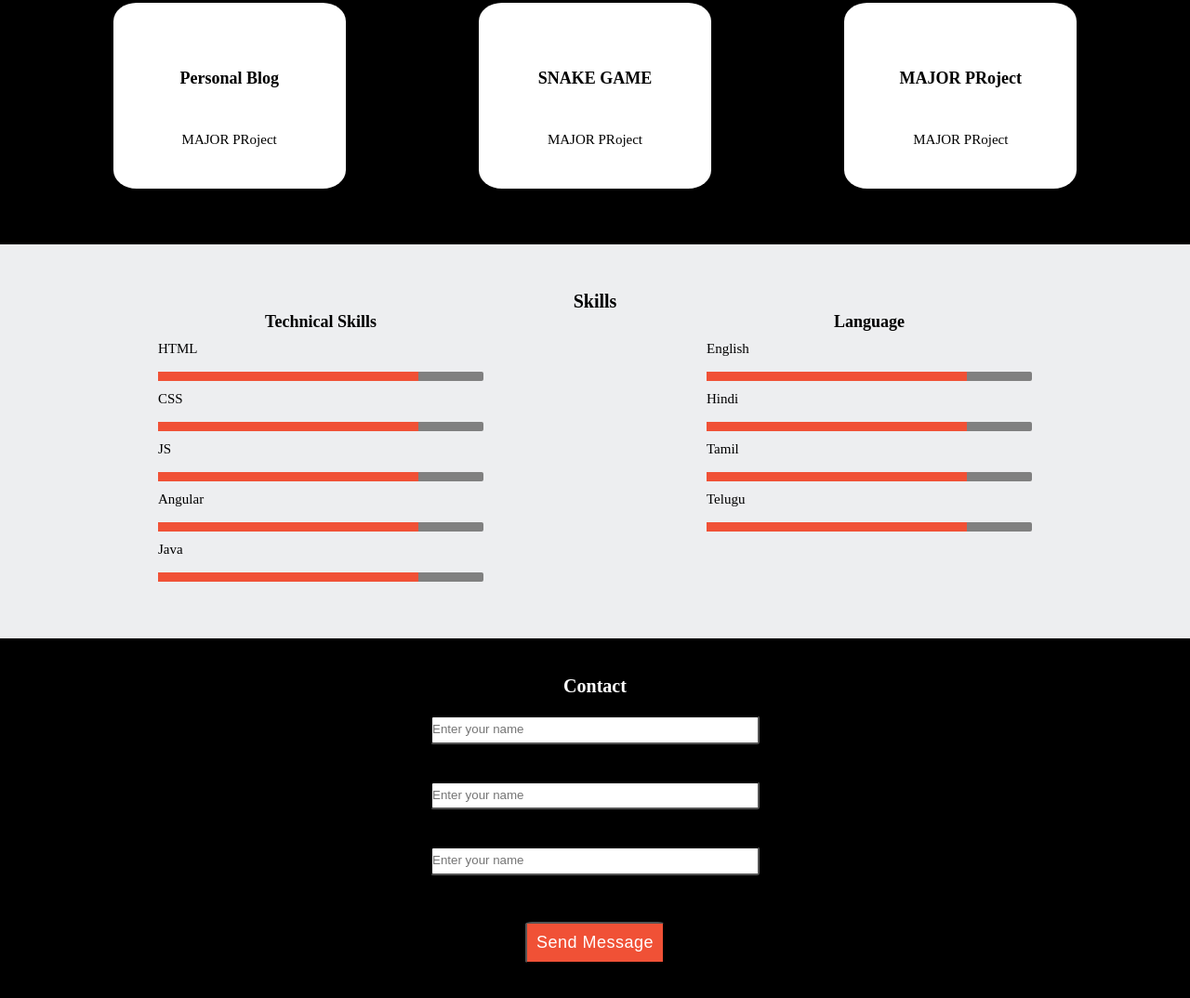
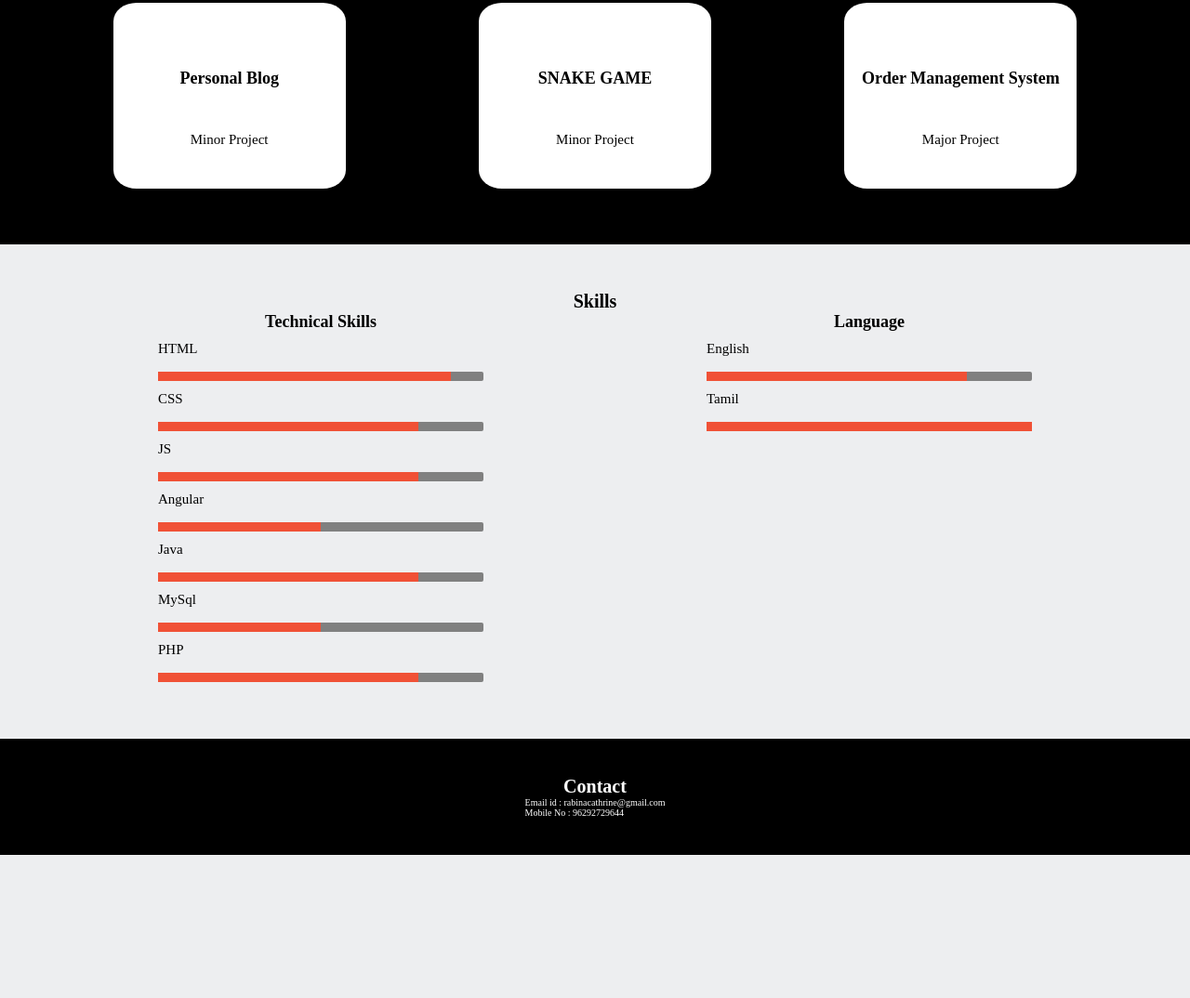
Before and after one commit to rabinacathrine/Myprofile, a plain HTML site: page index.html in a window 1280 px wide. Shown: the part 1120-2194 px from the top of the page at 93% size. After the commit the page ends 2040 px from the top, so only its background shows below. Drawn offline with Linux system fonts and the light colour scheme.

Commit message:
Add files via upload

```diff
--- a/index.html
+++ b/index.html
@@ -48,17 +48,17 @@
             <article>
                 <img src="assets/Coding-icon.svg" alt="">
                 <h4>Personal Blog</h4>
-                <p>MAJOR PRoject</p>
+                <p>Minor Project</p>
             </article>
             <article>
                 <img src="assets/Coding-icon.svg" alt="">
                 <h4>SNAKE GAME</h4>
-                <p>MAJOR PRoject</p>
+                <p>Minor Project</p>
             </article>
             <article>
                 <img src="assets/Coding-icon.svg" alt="">
-                <h4>MAJOR PRoject</h4>
-                <p>MAJOR PRoject</p>
+                <h4>Order Management System</h4>
+                <p>Major Project</p>
             </article>
         </div>
     </section>
@@ -70,14 +70,18 @@
 <div>
     <ul>
     <li>HTML</li>
-    <li><progress max="100" value="80"></progress></li>
+    <li><progress max="100" value="90"></progress></li>
     <li>CSS</li>
     <li><progress max="100" value="80"></progress></li>
     <li>JS</li>
     <li><progress max="100" value="80"></progress></li>
     <li>Angular</li>
+    <li><progress max="100" value="50"></progress></li>
+    <li>Java</li>
     <li><progress max="100" value="80"></progress></li>
-    <li>Java</li>
+    <li>MySql</li>
+    <li><progress max="100" value="50"></progress></li>
+    <li>PHP</li>
     <li><progress max="100" value="80"></progress></li>
 </ul>
 </div>
@@ -88,12 +92,12 @@
                 <ul>
                     <li>English</li>
                     <li><progress max="100" value="80"></progress></li>
-                    <li>Hindi</li>
-                    <li><progress max="100" value="80"></progress></li>
+                    <!-- <li>Hindi</li>
+                    <li><progress max="100" value="80"></progress></li> -->
                     <li>Tamil</li>
-                    <li><progress max="100" value="80"></progress></li>
-                    <li>Telugu</li>
-                    <li><progress max="100" value="80"></progress></li>
+                    <li><progress max="100" value="100"></progress></li>
+                    <!-- <li>Telugu</li>
+                    <li><progress max="100" value="80"></progress></li> -->
                   </ul>
             </div>
         </div>
@@ -101,11 +105,14 @@
     </section>
    <footer id="contact">
        <h3>Contact</h3>
-       <form action="">
+
+        <form action="">
+        Email id : rabinacathrine@gmail.com<br>
+       Mobile No : 96292729644
+           <!-- <input class="input" type="text" placeholder="RABINA.V">
+           <input class="input" type="text" placeholder="">
            <input class="input" type="text" placeholder="Enter your name">
-           <input class="input" type="text" placeholder="Enter your name">
-           <input class="input" type="text" placeholder="Enter your name">
-           <input type="submit" class="link-button" value="Send Message">
+           <input type="submit" class="link-button" value="Send Message"> -->
        </form>
    </footer>
 </body>
```
